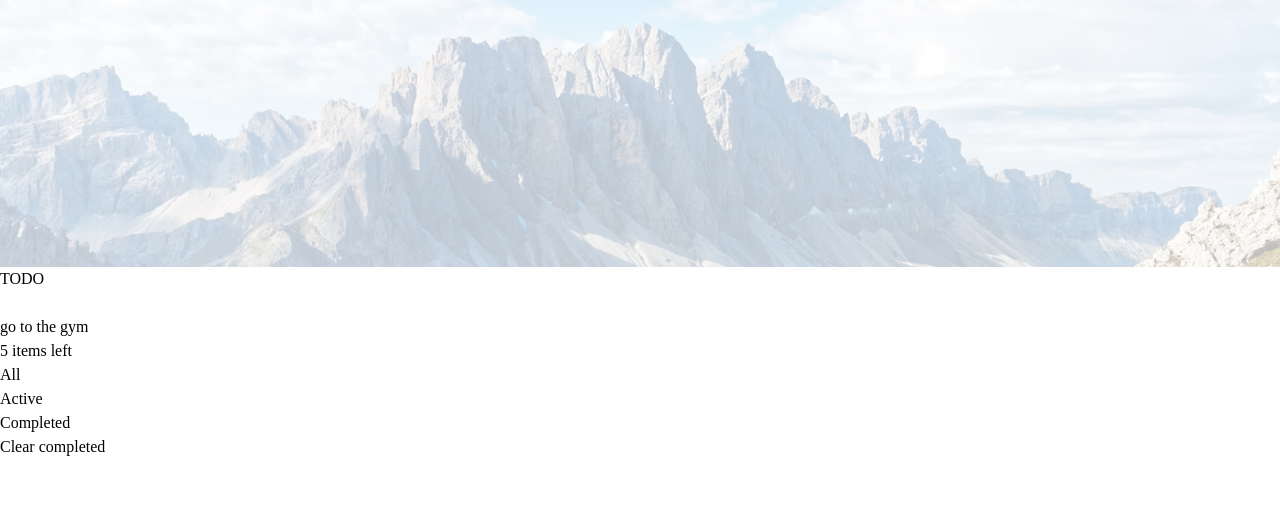
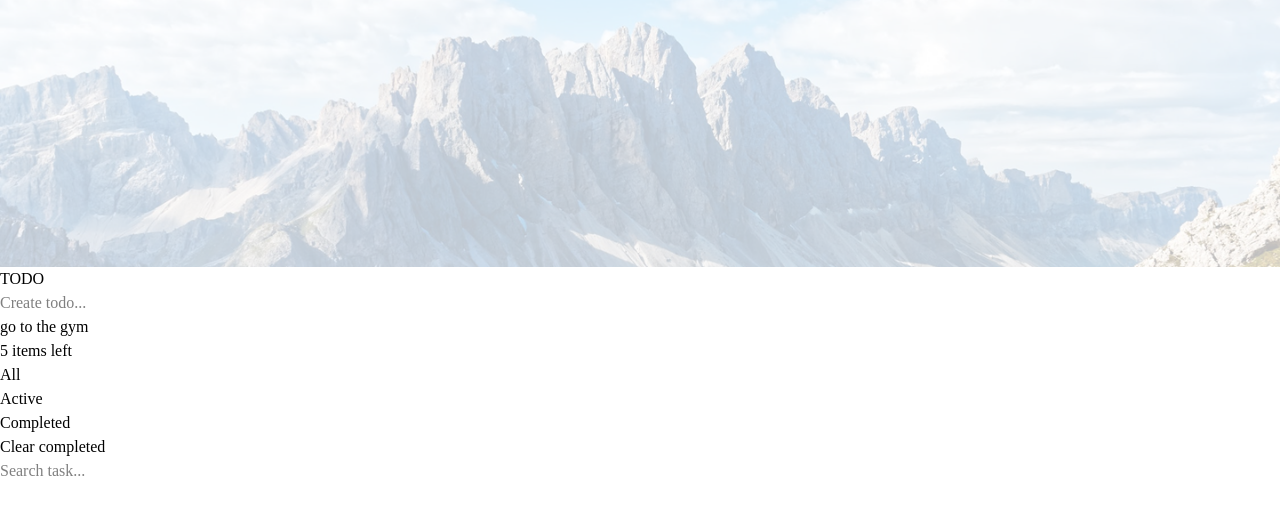
Before and after one commit to Novpa/react-tool-ts, a React (Vite) app in the folder todolist/: page / in a window 1280 px wide. Shown: the top 514 px of the page. Built offline with nearby package versions, Linux system fonts and the light colour scheme.

Commit message:
feat/searching certain taks

```diff
--- a/todolist/src/components/Box.tsx
+++ b/todolist/src/components/Box.tsx
@@ -1,5 +1,6 @@
-import { useState } from "react";
+import { useEffect, useState } from "react";
 import List from "./List";
+import SearchTask from "./SearchTask";
 
 export type initialStateType = {
   id: string;
@@ -22,6 +23,15 @@ function Box() {
 
   const [inputTask, setInputTask] = useState("");
   const [allTasks, setAllTask] = useState<initialStateType[]>(initialState);
+  const [searchTask, setSearchTask] = useState("");
+
+  const searchedTask = allTasks.filter((taskItem) =>
+    taskItem.task.toLowerCase().includes(searchTask),
+  );
+
+  const derivedTasksData = searchTask.trim() === "" ? allTasks : searchedTask;
+
+  console.log(searchedTask);
 
   const handleAddTask = (e: React.FormEvent<HTMLFormElement>) => {
     e.preventDefault();
@@ -39,7 +49,8 @@ function Box() {
   };
 
   return (
-    <div className="absolute top-5 flex w-full justify-center md:top-1 lg:top-25">
+    <>
+      <div className="absolute top-5 flex w-full justify-center md:top-5 lg:top-10">
         <div className="w-[80%] md:w-[40%]">
           <div>
             <h1 className="font-josefin text-4xl font-semibold tracking-widest text-stone-100">
@@ -52,15 +63,16 @@ function Box() {
           >
             <input
               value={inputTask}
-            className="font-josefin h-15 w-full rounded-md border border-stone-200 px-5 pl-15 text-2xl text-stone-600"
+              className="font-josefin h-15 w-full rounded-md border border-stone-200 px-5 pl-15 text-xl text-stone-600"
               type="text"
               onChange={(e) => setInputTask(e.target.value)}
+              placeholder="Create todo..."
             />
             <div className="absolute top-[30%] left-5 h-6 w-6 rounded-full border border-stone-400"></div>
           </form>
 
           <div className="font-josefin rounded-md border border-stone-200 bg-white py-2 text-stone-600 shadow-xl">
-          {allTasks?.map((taskData: initialStateType) => {
+            {derivedTasksData?.map((taskData: initialStateType) => {
               return (
                 <List
                   key={taskData.id}
@@ -76,7 +88,7 @@ function Box() {
             <div className="font-josefin flex h-10 items-center justify-between px-5 text-sm font-light">
               <p>5 items left</p>
 
-            <div className="flex gap-4">
+              <div className="flex gap-2 md:gap-4">
                 <p>All</p>
                 <p>Active</p>
                 <p>Completed</p>
@@ -87,6 +99,9 @@ function Box() {
           </div>
         </div>
       </div>
+      {/* Search bar */}
+      <SearchTask setSearchTask={setSearchTask} />
+    </>
   );
 }
 
--- a/todolist/src/components/HeroBanner.tsx
+++ b/todolist/src/components/HeroBanner.tsx
@@ -3,8 +3,8 @@ import hero from "../assets/hero/hero.png";
 function HeroBanner() {
   return (
     <>
-      <div className="h-50 w-full overflow-hidden bg-linear-to-t from-indigo-600 to-sky-600">
-        <img src={hero} className="h-[100%] w-full object-cover" />
+      <div className="h-50 w-full overflow-hidden bg-linear-to-t from-indigo-600 to-sky-600 md:h-60">
+        <img src={hero} className="h-full w-full object-cover" />
       </div>
     </>
   );
--- a/todolist/src/components/List.tsx
+++ b/todolist/src/components/List.tsx
@@ -1,6 +1,6 @@
 import bullet from "../assets/list/list.png";
 import type { initialStateType } from "./Box";
-import { useRef, useState } from "react";
+import { useState } from "react";
 
 type ListProps = {
   id: string;
--- /dev/null
+++ b/todolist/src/components/SearchTask.tsx
@@ -0,0 +1,17 @@
+type SearchTaskProps = {
+  setSearchTask: React.Dispatch<React.SetStateAction<string>>;
+};
+
+function SearchTask({ setSearchTask }: SearchTaskProps) {
+  return (
+    <div className="flex justify-center">
+      <input
+        placeholder="Search task..."
+        onChange={(e) => setSearchTask(e.target.value)}
+        className="font-josefin fixed bottom-10 z-10 h-15 w-[40%] rounded-md border border-stone-200 px-5 pl-15 text-xl text-stone-600 shadow-xl"
+      />
+    </div>
+  );
+}
+
+export default SearchTask;
```
Lines whose indentation alone changed are shown as unchanged.
